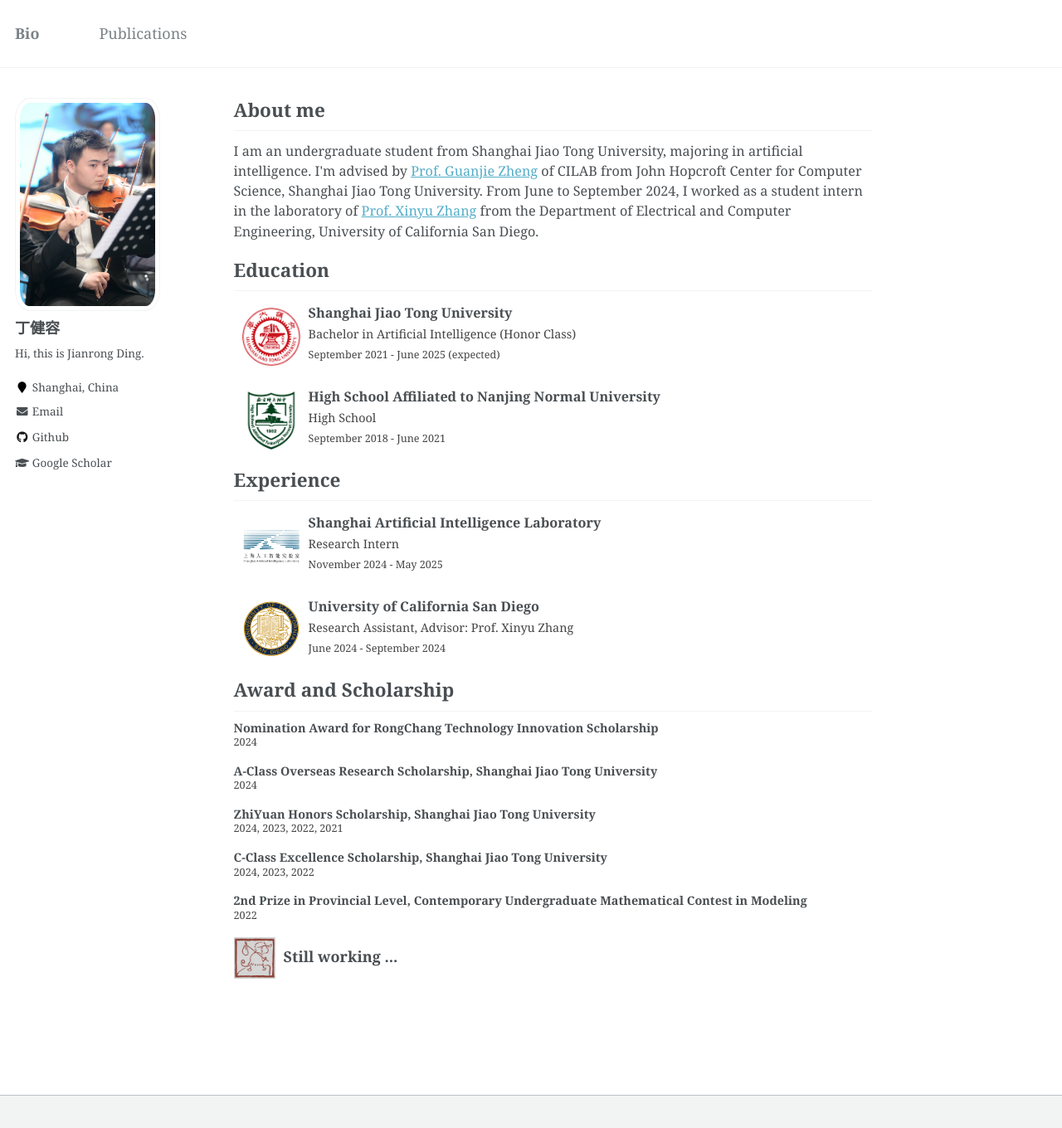
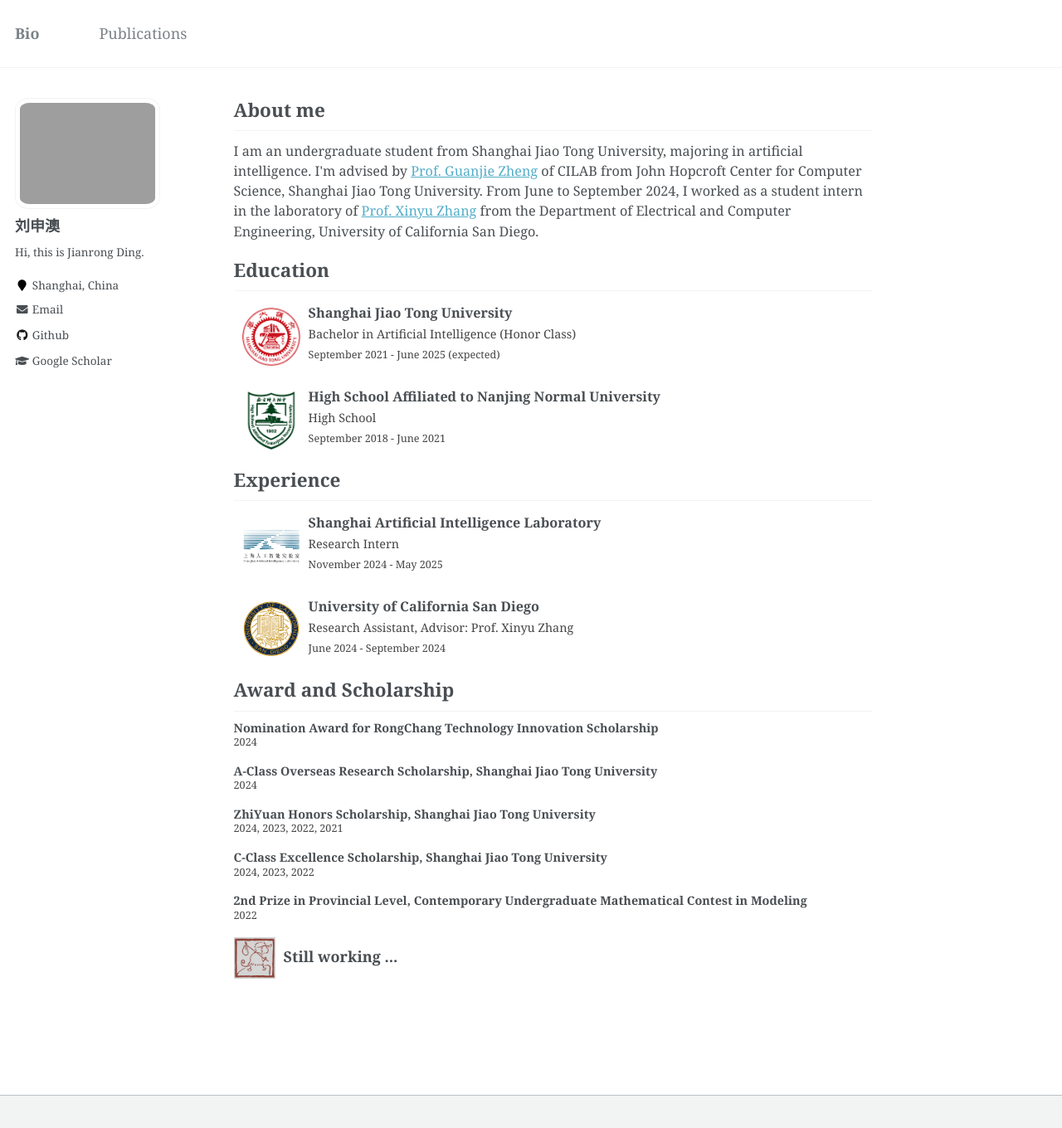
Before and after one commit to ByteAlvin/ByteAlvin.github.io, a Jekyll site: the page built from _pages/about.md, in a window 1280 px wide and 1393 px high. Shown: the top 1360 px of the window at 83% size. Built offline with Jekyll 4.4.1, drawn with Linux system fonts in a browser that asks for light colours.

Commit message:
Update _config.yml

```diff
--- a/_config.yml
+++ b/_config.yml
@@ -7,7 +7,7 @@
 
 # Site Settings
 locale                   : "en-US"
-title                    : "Jianrong Ding"
+title                    : "Shenao Liu"
 title_separator          : "-"
 name                     : Ding Jianrong # &name "Your Name"
 description              : &description "personal description"
@@ -80,8 +80,8 @@ analytics:
 
 # Site Author
 author:
-  name             : "丁健容"
-  avatar           : "self-photo.jpg"
+  name             : "刘申澳"
+  avatar           : "Alvin.jpg"
   bio              : "Hi, this is Jianrong Ding."
   location         : "Shanghai, China"
   employer         :
```
